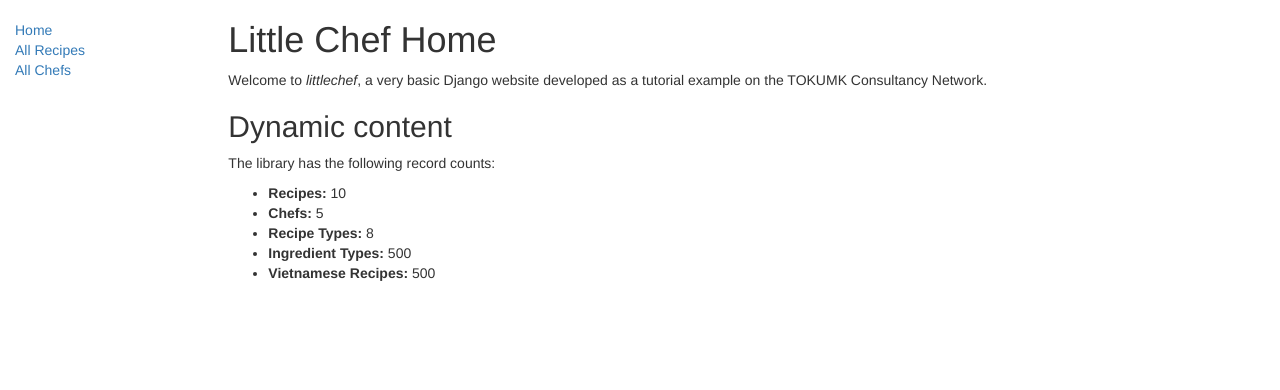
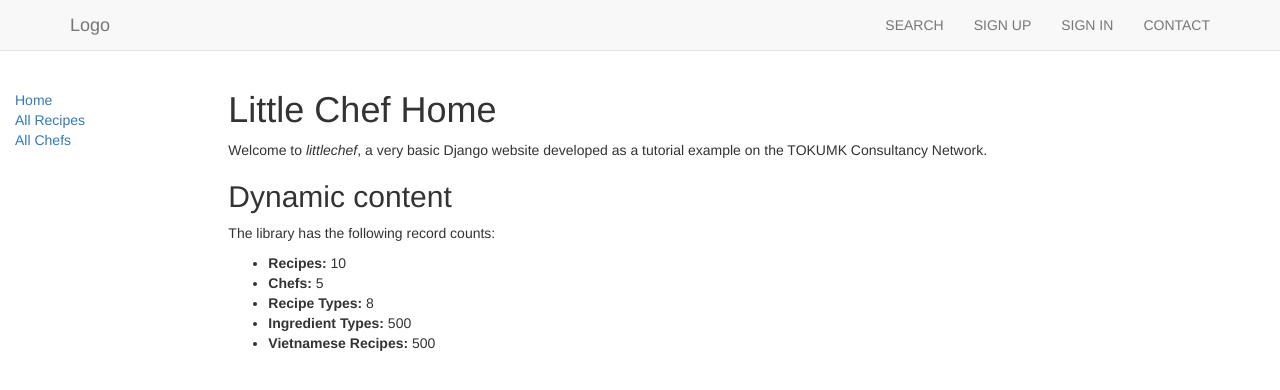
Before and after one commit to TOKUMK/littlechef, a Django app: page /recipes/ in a window 1280 px wide. Shown: the top 390 px of the page. Run offline with Django 3.2, Linux system fonts and the light colour scheme; some libraries are stand-ins or nearby versions.

Commit message:
update nav-bar base template

```diff
--- a/recipes/templates/base_generic.html
+++ b/recipes/templates/base_generic.html
@@ -15,8 +15,32 @@
 </head>
 
 <body>
+	<nav class="navbar navbar-default navbar-fixed-top">
+			<div class="container">
+				<div class="navbar-header">
+					<button type="button" class="navbar-toggle" data-toggle="collapse" data-target="#myNavbar">
+						<span class="icon-bar"></span>
+					    <span class="icon-bar"></span>
+					    <span class="icon-bar"></span>
+					 </button>
+					<a class="navbar-brand" href="#">Logo</a>
+				</div>
+				<div class="collapse navbar-collapse" id="myNavbar">
+					<ul class="nav navbar-nav navbar-right">
+						<li><a href="#about">SEARCH</a></li>
+					    <li><a href="#services">SIGN UP</a></li>
+					    <li><a href="#portfolio">SIGN IN</a></li>
+					    <li><a href="#contact">CONTACT</a></li>
+					  </ul>
+				</div>
+			</div>
+		</nav>
 
-  <div class="container-fluid">
+
+
+  <div class="container-fluid" style="padding-top: 70px;">
+
+
 
 	<!--
 	{% load static %}
```
